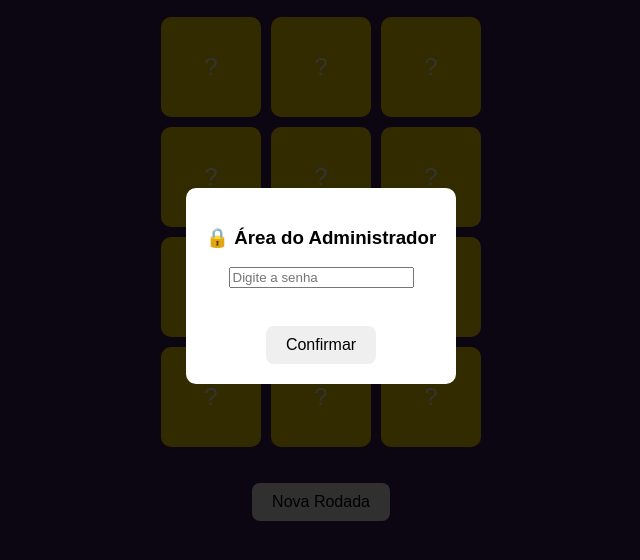
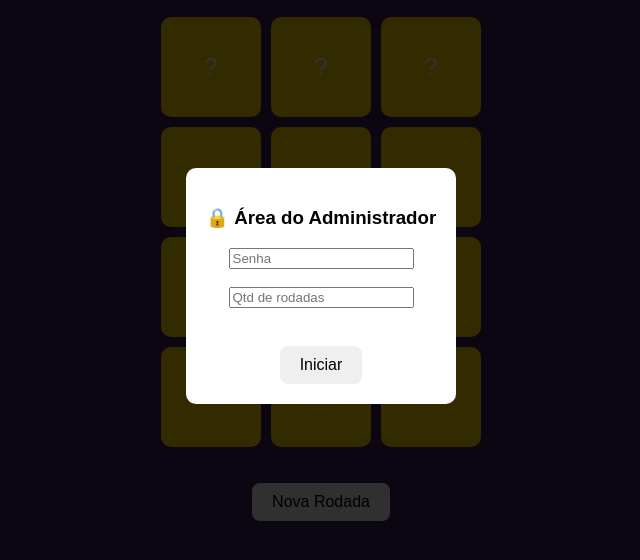
Before and after one commit to aGaAmorim/Wonkas-Chocolates, a plain HTML site: page index.html in a window 1280 px wide. Both pictures are taken after a click on the button "Nova Rodada". Shown: the part 114-674 px from the top of the page, without its empty margins (319-959 px from the left). Drawn offline with Linux system fonts and the light colour scheme.

Commit message:
Update index.html

```diff
--- a/index.html
+++ b/index.html
@@ -25,9 +25,14 @@
 <div id="modalSenha" class="modal">
     <div class="modal-content">
         <h3>🔒 Área do Administrador</h3>
-        <input type="password" id="inputSenha" placeholder="Digite a senha">
+
+        <input type="password" id="inputSenha" placeholder="Senha">
         <br><br>
-        <button onclick="confirmarSenha()">Confirmar</button>
+
+        <input type="number" id="qtdRodadas" placeholder="Qtd de rodadas" min="1">
+        <br><br>
+
+        <button onclick="confirmarSenha()">Iniciar</button>
     </div>
 </div>
 
```
